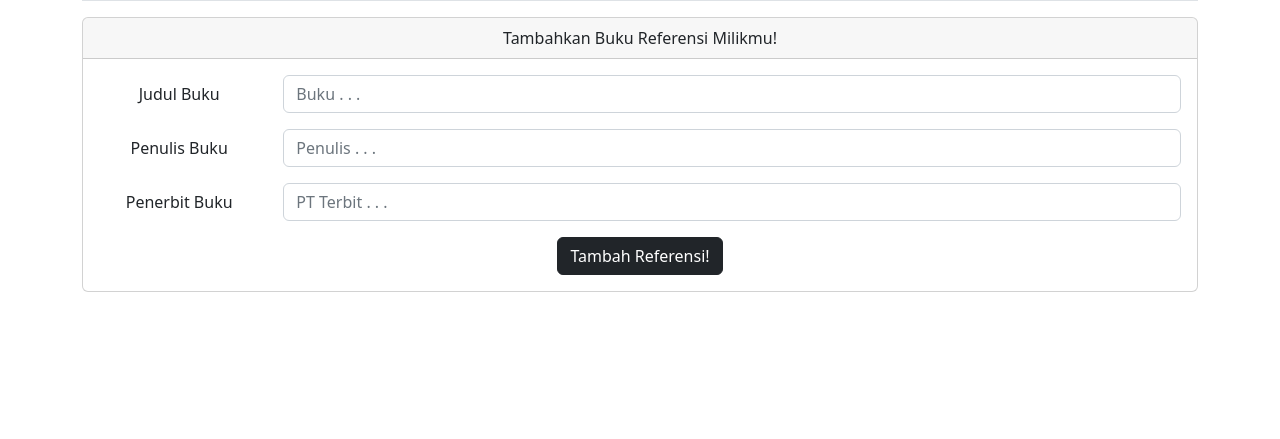
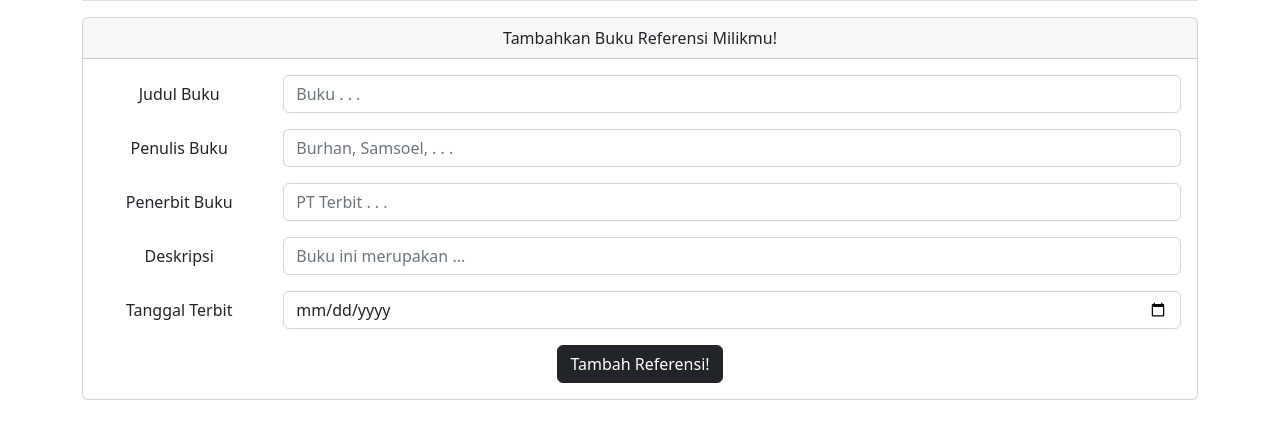
Before and after one commit to RPL-Project-TelU/RojakSquad, a Spring Boot app: page / in a window 1280 px wide. Shown: the part 285-724 px from the top of the page. Run offline with Spring Boot 4, Linux system fonts and the light colour scheme; data comes from the database, SQL or seed files in the repository.

Commit message:
adding book description and date release to buku entity and implement them in addBuku and sitasi

```diff
--- a/src/main/java/com/example/MvcReference/controller/ViewController.java
+++ b/src/main/java/com/example/MvcReference/controller/ViewController.java
@@ -1,9 +1,11 @@
 package com.example.MvcReference.controller;
 
 import java.io.IOException;
+import java.util.Date;
 
 import javax.servlet.http.HttpServletResponse;
 import org.springframework.beans.factory.annotation.Autowired;
+import org.springframework.format.annotation.DateTimeFormat;
 import org.springframework.stereotype.Controller;
 import org.springframework.ui.Model;
 import org.springframework.web.bind.annotation.GetMapping;
@@ -48,8 +50,10 @@ public class ViewController {
     public void addNewBuku(HttpServletResponse response,
             @RequestParam(value = "judul", required = true) String judul,
             @RequestParam(value = "penulis", required = true) String penulis,
-            @RequestParam(value = "penerbit", required = true) String penerbit) throws IOException {
-        Buku buku = new Buku(judul, penulis, penerbit);
+            @RequestParam(value = "penerbit", required = true) String penerbit,
+            @RequestParam(value = "deskripsi", required = true)String deskripsi,
+            @RequestParam(value = "tglTerbit", required = true)String tglTerbit) throws IOException {
+        Buku buku = new Buku(judul, penulis, penerbit, deskripsi, tglTerbit);
         bukuService.addNewBuku(buku);
         response.sendRedirect("/");
     }
--- a/src/main/resources/templates/buku.html
+++ b/src/main/resources/templates/buku.html
@@ -25,15 +25,17 @@
 
       <div class="col-md-4">
         <h3 class="my-3">Deskripsi Buku</h3>
-        <p>Lorem ipsum dolor sit amet, consectetur adipiscing elit. Nam viverra euismod odio, gravida pellentesque urna varius vitae. Sed dui lorem, adipiscing in adipiscing et, interdum nec metus. Mauris ultricies, justo eu convallis placerat, felis enim.</p>
+        <p th:text="${buku.deskripsi}"></p>
         <div class="row">
             <div class="col-sm">
                 <p>Penulis : </p>
                 <p>Penerbit : </p>
+                <p>Tanggal Terbit : </p>
             </div>
             <div class="col-sm">
                 <p th:text="${buku.penulis}"></p>
                 <p th:text="${buku.penerbit}"></p>
+                <p th:text="${buku.tglTerbit}"></p>
             </div>
         </div>
         <div class="row mt-5">
@@ -107,7 +109,7 @@
         <h5 class="modal-title" id="exampleModalLabel">Silahkan Copy Text Dibawah</h5>
         <button type="button" class="btn-close" data-bs-dismiss="modal" aria-label="Close"></button>
       </div>
-      <div class="modal-body" id="textSitasi" th:text="|${buku.penulis}. (2020). ${buku.judul}. ${buku.penerbit}|">
+      <div class="modal-body" id="textSitasi" th:text="|${buku.penulis}. (${#strings.substring(buku.tglTerbit,0,4)}). ${buku.judul}. ${buku.penerbit}|">
       </div>
       <div class="modal-footer">
         <button type="button" class="btn btn-secondary" data-bs-dismiss="modal">Close</button>
--- a/src/main/resources/templates/search.html
+++ b/src/main/resources/templates/search.html
@@ -62,7 +62,7 @@
             <form th:action="@{/add}">
 
               <div class="row mb-3">
-                <label for="Penulis" class="col-sm-2 col-form-label">Judul Buku</label>
+                <label for="judul" class="col-sm-2 col-form-label">Judul Buku</label>
               <div class="col-sm-10">
                 <input type="text" class="form-control" th:name="judul" placeholder="Buku . . .">
               </div>
@@ -71,14 +71,28 @@
             <div class="row mb-3">
               <label for="Penulis" class="col-sm-2 col-form-label">Penulis Buku</label>
               <div class="col-sm-10">
-                <input type="text" class="form-control" th:name="penulis" placeholder="Penulis . . .">
+                <input type="text" class="form-control" th:name="penulis" placeholder="Burhan, Samsoel, . . .">
               </div>
             </div>
 
             <div class="row mb-3">
-              <label for="Penulis" class="col-sm-2 col-form-label">Penerbit Buku</label>
+              <label for="penerbit" class="col-sm-2 col-form-label">Penerbit Buku</label>
               <div class="col-sm-10">
                 <input type="text" class="form-control" th:name="penerbit" placeholder="PT Terbit . . .">
+              </div>
+            </div>
+
+            <div class="row mb-3">
+              <label for="deskripsi" class="col-sm-2 col-form-label">Deskripsi</label>
+              <div class="col-sm-10">
+                <input type="text" class="form-control" th:name="deskripsi" placeholder="Buku ini merupakan ...">
+              </div>
+            </div>
+
+            <div class="row mb-3">
+              <label for="deskripsi" class="col-sm-2 col-form-label">Tanggal Terbit</label>
+              <div class="col-sm-10">
+                <input type="date" class="form-control" th:name="tglTerbit" placeholder="Buku ini merupakan ...">
               </div>
             </div>
 
```
Also changed, not shown: src/main/java/com/example/MvcReference/dao/BukuConfig.java (+4 -4 lines), src/main/java/com/example/MvcReference/entity/Buku.java (+26 -0 lines), 5 other files.
